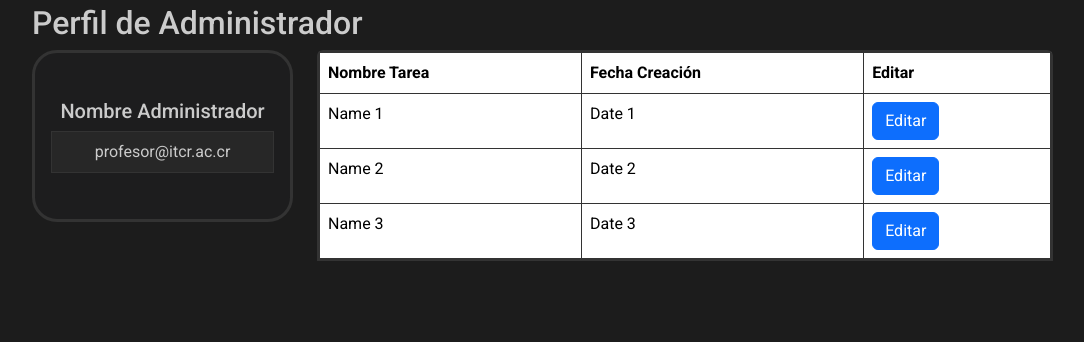
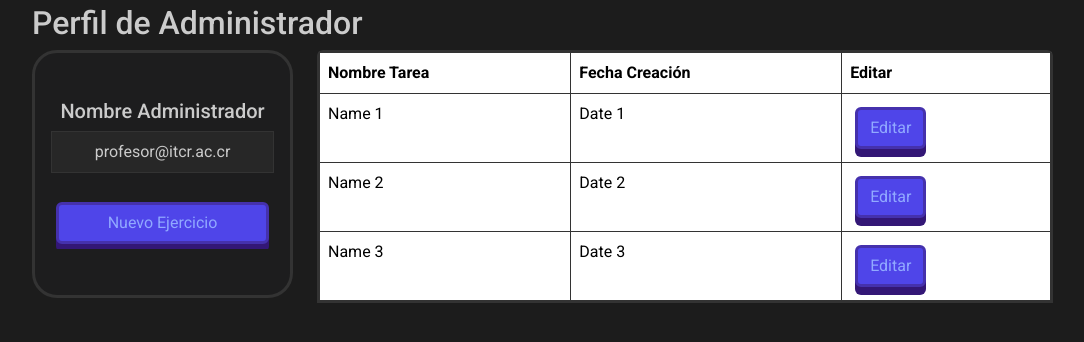
Before and after one commit to Delphxr/TuRingo, a Flask app: page /administrador in a window 1280 px wide. Shown: the part 57-399 px from the top of the page, without its empty margins (50-1134 px from the left). Run offline with Flask 2, Linux system fonts and the light colour scheme.

Commit message:
nuevo ejercicio

```diff
--- /dev/null
+++ b/backend/website/static/JS/admin.js
@@ -0,0 +1,22 @@
+function addInstruction() {
+    let es = document.getElementById("entradasalida")
+
+    console.log(es)
+
+    let form = document.createElement('div'); // is a node
+    form.innerHTML = '<div class="row g-3 pt-1 align-items-center">' +
+    '<div class="col-auto">'+
+    ' <label>Entrada:</label>'+
+    '</div>'+
+    '<div class="col-4">'+
+    ' <input class="form-control mx-0" type="text" id="read" ></input>'+
+    ' </div>'+
+    '<div class="col-auto">'+
+    '<label>Salida:</label>'+
+    '</div>'+
+    '<div class="col-4">'+
+    ' <input class="form-control" type="text" id="write" ></input>'+
+    '</div>'
+
+    es.append(form)
+}
--- a/backend/website/templates/administrador.html
+++ b/backend/website/templates/administrador.html
@@ -110,7 +110,11 @@
                         <h5 class="card-title">Nombre Administrador</h5>
                         <ul class="list-group list-group-flush">
                             <li class="list-group-item"><i class="bi bi-envelope"></i> profesor@itcr.ac.cr</li>
-
+                            <br>
+                            <button type="button" class="action-button btn btn-primary" data-bs-toggle="modal"
+                                data-bs-target="#exampleModal">
+                                Nuevo Ejercicio
+                            </button>
                         </ul>
                     </div>
                 </div>
@@ -131,19 +135,19 @@
                             <tr>
                                 <td>Name 1</td>
                                 <td>Date 1</td>
-                                    <td><button type="button" class="btn btn-primary">Editar</button></td>
+                                <td><button type="button" class="action-button btn btn-primary">Editar</button></td>
                             </tr>
 
                             <tr>
                                 <td>Name 2</td>
                                 <td>Date 2</td>
-                                    <td><button type="button" class="btn btn-primary">Editar</button></td>
+                                <td><button type="button" class="action-button btn btn-primary">Editar</button></td>
                             </tr>
 
                             <tr>
                                 <td>Name 3</td>
                                 <td>Date 3</td>
-                                    <td><button type="button" class="btn btn-primary">Editar</button></td>
+                                <td><button type="button" class="action-button btn btn-primary">Editar</button></td>
                             </tr>
 
 
@@ -154,7 +158,67 @@
         </div>
     </div>
 
+    <!-- Modal -->
+    <div class="modal fade" id="exampleModal" tabindex="-1" aria-labelledby="exampleModalLabel" aria-hidden="true">
+        <div class="modal-dialog">
+            <div class="modal-content">
+                <div class="modal-header">
+                    <h5 class="modal-title" id="exampleModalLabel">Nuevo Ejercicio</h5>
+                    <button type="button" class="btn-close" data-bs-dismiss="modal" aria-label="Close"></button>
+                </div>
+                <div class="modal-body">
+                    <div class="row g-3 align-items-center m-2 mt-0">
+                        <div class="col-auto">
+                            <label>Nombre:</label>
+                        </div>
+                        <div class="col">
+                            <input class="form-control" type="text" id="write"></input>
+                        </div>
+                    </div>
+
+
+                    <div class="row g-3 align-items-center m-2 mt-0">
+                        <div class="col-auto">
+                            <label>Descripcion:</label>
+                        </div>
+                        <div class="col">
+                            <textarea class="form-control" aria-label="With textarea"></textarea>
+                        </div>
+                    </div>
+
+                    <hr />
+
+                    <ul class="list-group" id="listainstrucciones" style="max-height: 50%;">
+                        <li class="list-group-item instruccioninfo" id="entradasalida">
+                            <div class="row g-3 align-items-center">
+                                <div class="col-auto">
+                                    <label>Entrada:</label>
+                                </div>
+                                <div class="col-4">
+                                    <input class="form-control mx-0" type="text" id="read" ></input>
+                                </div>
+                                <div class="col-auto">
+                                    <label>Salida:</label>
+                                </div>
+                                <div class="col-4">
+                                    <input class="form-control" type="text" id="write" ></input>
+                                </div>
+                            </div>
+                        </li>
+                    </ul>
+                    <button type="button" class="btn action-button btn-secondary" onclick="addInstruction()">Añadir</button>
+
+                </div>
+                <div class="modal-footer">
+                    <button type="button" class="btn action-button btn-secondary" data-bs-dismiss="modal">Cancelar</button>
+                    <button type="button" class="btn stop-button btn-primary">Aplicar</button>
+                </div>
+            </div>
+        </div>
+    </div>
+
     <script src="https://ajax.googleapis.com/ajax/libs/jquery/3.6.3/jquery.min.js"></script>
+    <script src="{{ url_for('static',filename='JS/admin.js') }}"></script>
     <script src="{{ url_for('static',filename='JS/utils.js') }}"></script>
 
     <script src="https://cdn.jsdelivr.net/npm/bootstrap@5.3.0-alpha1/dist/js/bootstrap.bundle.min.js"
--- a/backend/website/templates/homepage.html
+++ b/backend/website/templates/homepage.html
@@ -92,6 +92,7 @@
                     </div>
                     <ul class="dropdown-menu dropdown-menu-end animation slideDownIn" id="navbar-settings">
                         <li><a class="dropdown-item" href="{{url_for('views.estudiantes')}}">Perfil</a></li>
+                        <li><a class="dropdown-item" href="{{url_for('views.administrador')}}">Administrador</a></li>
                         <li>
                             <hr class="dropdown-divider">
                         </li>
```
Lines whose indentation alone changed are shown as unchanged.
